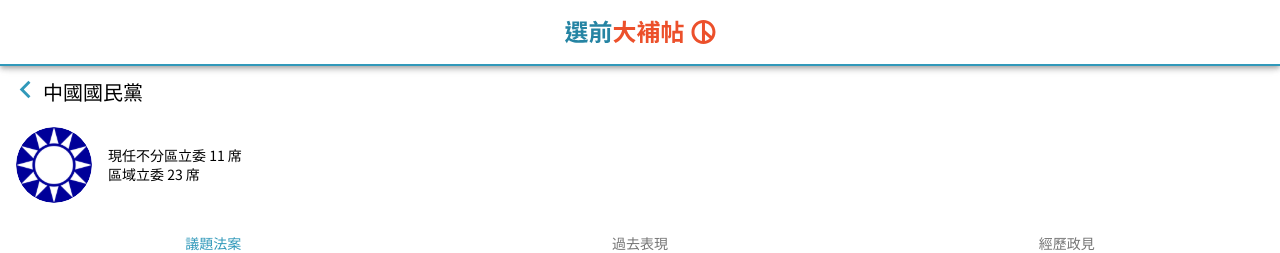
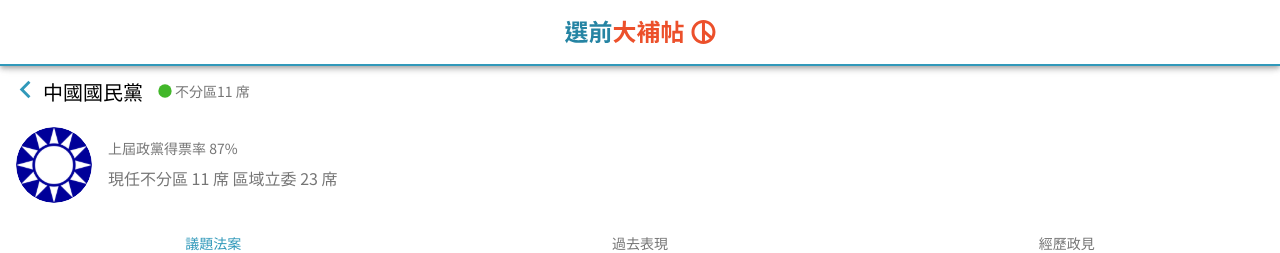
Before and after one commit to g0v/2020voting-guide, a React (Create React App) app in the folder mobile/: page /party/1 in a window 1280 px wide. Shown: the top 253 px of the page. Built offline with nearby package versions, Linux system fonts and the light colour scheme; no server answers.

Commit message:
New ui in party page

```diff
--- a/mobile/src/App.tsx
+++ b/mobile/src/App.tsx
@@ -9,7 +9,7 @@ import ConstituencyPage from './components/ConstituencyDistrict/ConstituencyPage
 import Footer from './components/Footer';
 import Nav from './components/Header';
 import Home from './components/Home/';
-import Party from './components/Party/Party';
+import Party from './components/Party';
 import PartyCandidates from './components/PartyCandidates/PartyCandidates';
 import Progressing from './components/Progressing';
 import VernacularListPage from './components/Vernacular/VernacularListPage';
--- a/mobile/src/components/Party/Nav.tsx
+++ b/mobile/src/components/Party/Nav.tsx
@@ -1,9 +1,10 @@
+import React, { FunctionComponent } from 'react';
 import { Avatar, Box, Grid } from '@material-ui/core';
 import Link from '@material-ui/core/Link';
 import Typography from '@material-ui/core/Typography';
 import KeyboardArrowLeft from '@material-ui/icons/KeyboardArrowLeft';
 import { makeStyles } from '@material-ui/styles';
-import React from 'react';
+import Seats from '../Party/Seats';
 
 const useStyles = makeStyles({
     photo: {
@@ -13,25 +14,26 @@ const useStyles = makeStyles({
     }
 });
 
-export interface NavProps {
+export interface Props {
     name: string;
     logo: string;
     regionalSittingNum: number;
     nonRegionalSittingNum: number;
+    voteRate: string;
 }
 
-const Nav = ({
+const Nav: FunctionComponent<Props> = ({
     name,
     logo,
     regionalSittingNum,
-    nonRegionalSittingNum
-}: NavProps) => {
+    nonRegionalSittingNum,
+    voteRate
+}) => {
     const classes = useStyles();
     return (
-        <>
         <Box m={1}>
             <Box display="flex" alignItems="center" my={1}>
-                    <Link href={`/party`}>
+                <Link href={`/parties`}>
                     <KeyboardArrowLeft fontSize="large" />
                 </Link>
                 <Box>
@@ -39,6 +41,7 @@ const Nav = ({
                         {`${name} `}
                     </Typography>
                 </Box>
+                <Seats num={regionalSittingNum} />
             </Box>
             <Box px={1} py={1}>
                 <Grid container alignItems="center" spacing={2}>
@@ -46,15 +49,15 @@ const Nav = ({
                         <Avatar className={classes.photo} src={logo} />
                     </Grid>
                     <Grid item>
-                            <Grid container direction="column">
+                        <Grid container spacing={1} direction="column">
                             <Grid item>
-                                    <Typography variant="h5">
-                                        現任不分區立委 {regionalSittingNum} 席
+                                <Typography variant="h5" color="textSecondary">
+                                    上屆政黨得票率 {voteRate}
                                 </Typography>
                             </Grid>
                             <Grid item>
-                                    <Typography variant="h5">
-                                        區域立委 {nonRegionalSittingNum} 席
+                                <Typography variant="h4" color="textSecondary">
+                                    現任不分區 {regionalSittingNum} 席 區域立委 {nonRegionalSittingNum} 席
                                 </Typography>
                             </Grid>
                         </Grid>
@@ -62,7 +65,6 @@ const Nav = ({
                 </Grid>
             </Box>
         </Box>
-        </>
     );
 };
 
--- /dev/null
+++ b/mobile/src/components/Party/Seats.tsx
@@ -0,0 +1,24 @@
+import React from 'react';
+import { Box, Typography } from '@material-ui/core';
+import FiberManualRecordIcon from '@material-ui/icons/FiberManualRecord';
+import { makeStyles } from '@material-ui/styles';
+
+const useStyles = makeStyles({
+    dot: {
+        color: '#42B72A'
+    }
+});
+
+const Seats = ({ num }: { num: number }) => {
+    const classes = useStyles();
+    return (
+        <Box ml={1.5} display="flex" alignItems="center">
+            <FiberManualRecordIcon className={classes.dot} fontSize="small" />
+            <Typography variant="body2" color="textSecondary">
+                不分區{num} 席
+            </Typography>
+        </Box>
+    );
+};
+
+export default Seats;
--- a/mobile/src/components/Party/Party.tsx
+++ b/mobile/src/components/Party/index.tsx
@@ -22,6 +22,7 @@ const Party = ({ match }: RouteComponentProps<{ party: string }>) => {
 
     return (
         <Box color="background">
+			{/* TODO: use backend API*/}
             <Nav {...api} />
             <Tabs
                 value={tab}
--- a/mobile/src/components/PartyCandidates/PartyCard.tsx
+++ b/mobile/src/components/PartyCandidates/PartyCard.tsx
@@ -1,6 +1,6 @@
 import { Box, ListItemAvatar, Avatar, ListItemText, ListItem, Typography } from '@material-ui/core';
-import FiberManualRecordIcon from '@material-ui/icons/FiberManualRecord';
 import { makeStyles } from '@material-ui/styles';
+import Seats from '../Party/Seats';
 import React from 'react';
 
 const useStyles = makeStyles({
@@ -25,18 +25,6 @@ interface PartyCard {
 }
 
 const Name = ({ name }: { name: string }) => <Typography variant="h4"> {name} </Typography>
-
-const Seats = ({ num }: { num: number }) => {
-    const classes = useStyles();
-    return (
-        <Box ml={1.5} display="flex" alignItems="center">
-            <FiberManualRecordIcon className={classes.dot} fontSize="small" />
-            <Typography variant="body2" color="textSecondary">
-                不分區{num} 席
-            </Typography>
-        </Box>
-    )
-}
 
 const VoteRate = ({ rate }: { rate: string }) =>
     <Typography variant="body2" color="textSecondary">
--- a/mobile/src/data/api/party_api.json
+++ b/mobile/src/data/api/party_api.json
@@ -3,6 +3,7 @@
     "logo": "/img/party/kmt.svg",
     "regionalSittingNum": 11,
     "nonRegionalSittingNum": 23,
+	"voteRate": "87%",
     "issueBills": [
         {
             "issue": "年金改革",
```
Lines whose indentation alone changed are shown as unchanged.
